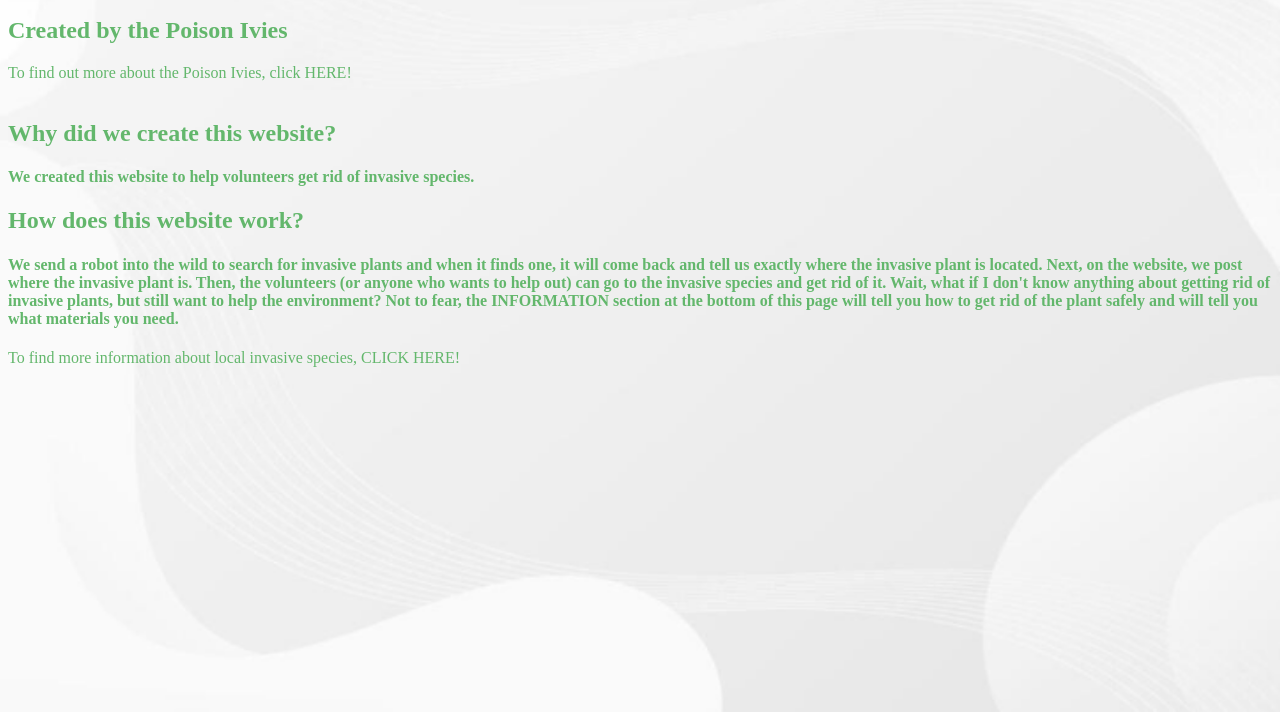
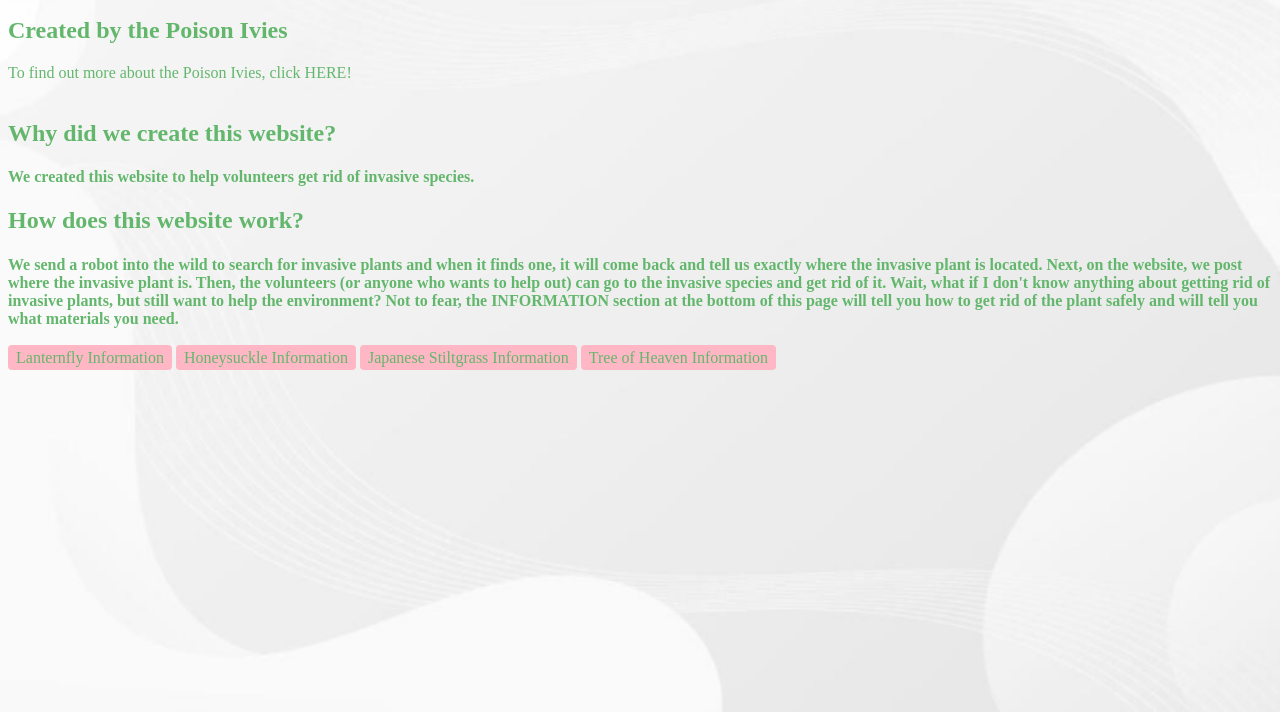
Before and after one commit to Programmer246810/legocoding, a plain HTML site: page index.html in a window 1280 px wide. Shown: the part 139-851 px from the top of the page. Drawn offline with Linux system fonts and the light colour scheme; files whose address does not match are found by name.

Commit message:
Create index.html

```diff
--- a/index.html
+++ b/index.html
@@ -39,6 +39,14 @@
   border-radius: 4px;
   padding: 4px 8px;
 }
+
+    .highlight {
+      background-color: #FFB7C5; /* background color behind the text */
+      color: #63B76C;             /* text color */
+      padding: 4px 8px;        /* space around text */
+      border-radius: 4px;      /* optional rounded corners */
+    }
+
   </style>
 </head>
 <body>
@@ -50,6 +58,9 @@
   <h4 style="color: #63B76C;">We created this website to help volunteers get rid of invasive species.</h4>
   <h2 style="color: #63B76C;">How does this website work?</h2>
   <h4 style="color: #63B76C;">We send a robot into the wild to search for invasive plants and when it finds one, it will come back and tell us exactly where the invasive plant is located. Next, on the website, we post where the invasive plant is. Then, the volunteers (or anyone who wants to help out) can go to the invasive species and get rid of it. Wait, what if I don't know anything about getting rid of invasive plants, but still want to help the environment? Not to fear, the INFORMATION section at the bottom of this page will tell you how to get rid of the plant safely and will tell you what materials you need.</h4>
-  <a href="file:///C:/Users/kchu1/Downloads/Coding%20Github/information.html">To find more information about local invasive species, CLICK HERE!</a>
+  <a class="highlight" href="file:///C:/Users/kchu1/Downloads/Coding%20Github/lanternfly.html">Lanternfly Information</a>
+  <a class="highlight" href="file:///C:/Users/kchu1/Downloads/Coding%20Github/honeysuckle.html">Honeysuckle Information</a>
+  <a class="highlight" href="file:///C:/Users/kchu1/Downloads/Coding%20Github/stiltgrass.html">Japanese Stiltgrass Information</a>
+  <a class="highlight" href="file:///C:/Users/kchu1/Downloads/Coding%20Github/tree_of_heaven.html">Tree of Heaven Information</a>
 </body>
 </html>
```
